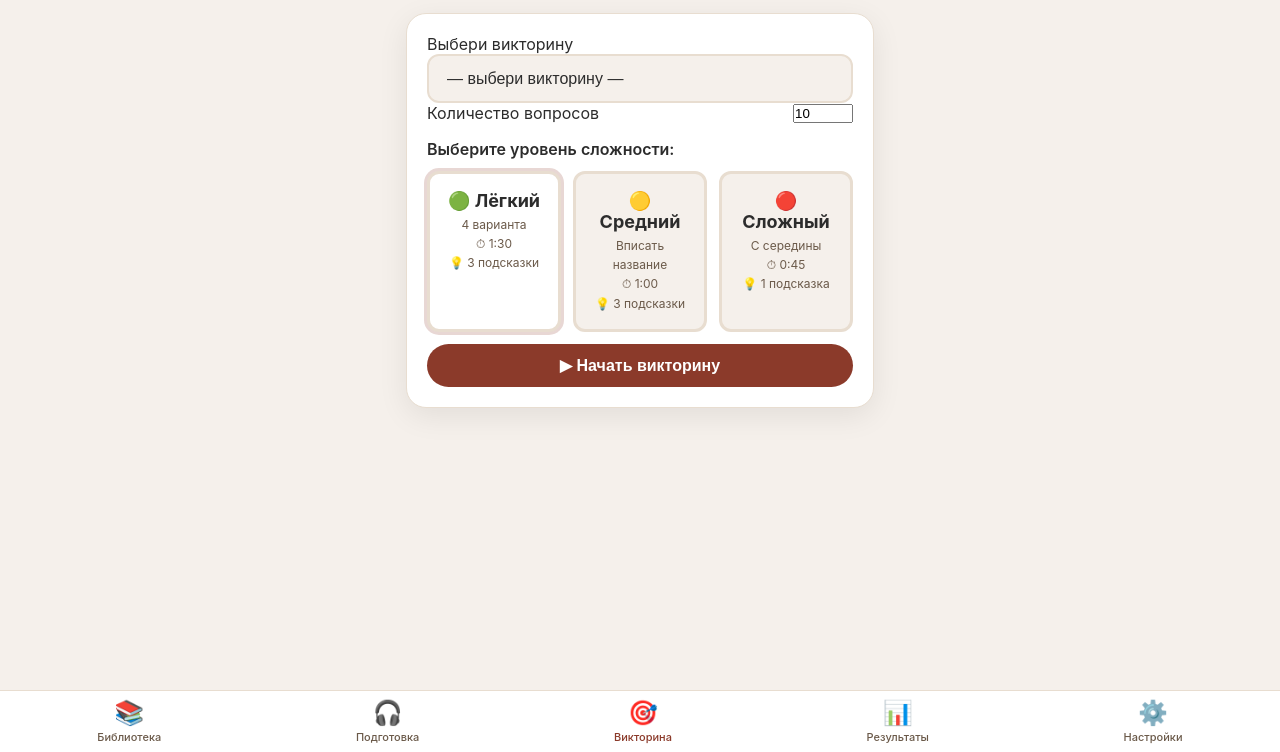
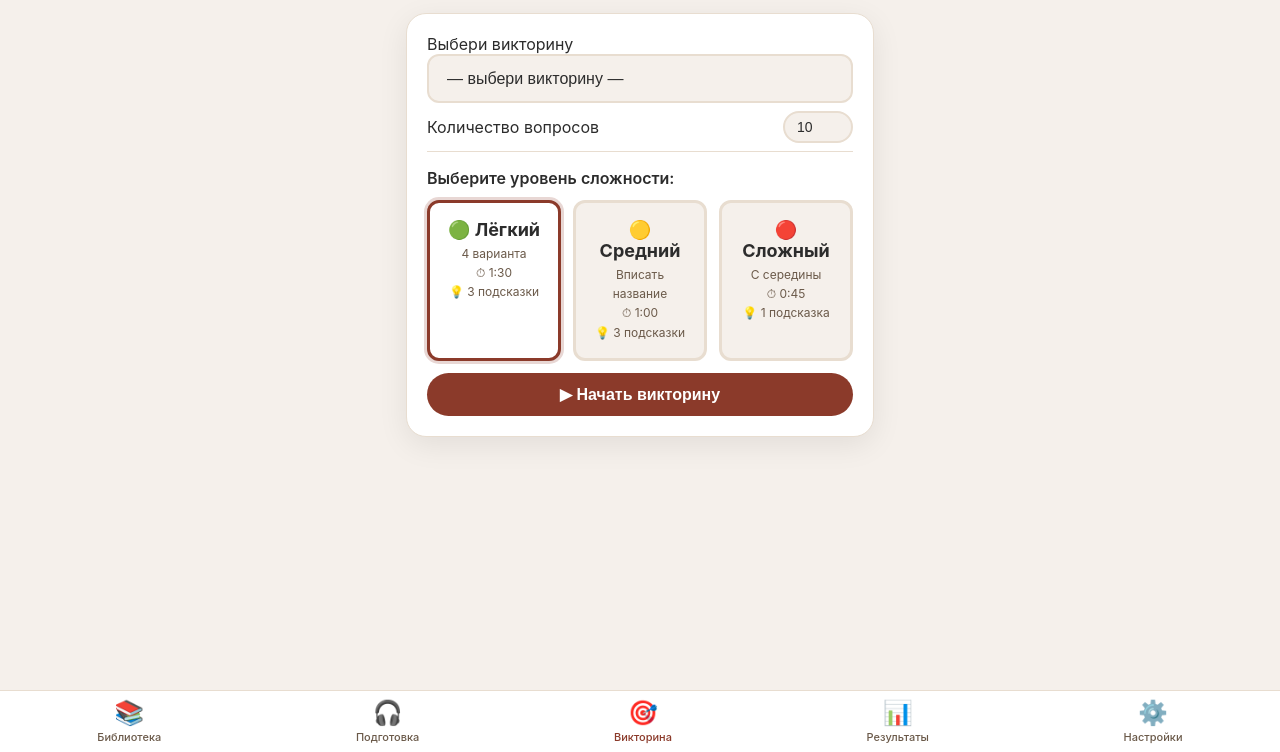
Before and after one commit to mi1kare/muqwiz, a website built with webpack: page quiz.html in a window 1280 px wide. Shown: the part 48-800 px from the top of the page. Built offline with nearby package versions, Linux system fonts and the light colour scheme.

Commit message:
Update style.css

```diff
--- a/css/style.css
+++ b/css/style.css
@@ -468,7 +468,7 @@ body.dark {
 }
 
 /* ============================================
-   ПОДГОТОВКА (ФИКС: эти классы потерялись)
+   ПОДГОТОВКА
    ============================================ */
 .prepare-select {
     margin-bottom: 16px;
@@ -589,7 +589,8 @@ body.dark {
     box-shadow: 0 4px 12px rgba(0, 0, 0, 0.1);
 }
 .level-btn.selected {
-    border-color: var color(--accent);
+    /* ФИКС: была опечатка var color */
+    border-color: var(--accent);
     background: var(--card);
     box-shadow: 0 0 0 3px rgba(139, 58, 42, 0.2);
 }
@@ -614,17 +615,16 @@ body.dark {
 }
 
 /* ============================================
-   НАСТРОЙКИ ВИКТОРИНЫ
+   НАСТРОЙКИ ВИКТОРИНЫ (ИСПРАВЛЕНЫ ОШИБКИ)
    ============================================ */
 .settings-row {
     display: flex;
     justify-content: space-between;
     align-items: center;
-    padding: 8:px 0;
-    border-bottom:  var1px solid var(--border(--);
+    padding: 8px 0;
+    border-bottom: 1px solid var(--border);
 }
-.settings-row:textlast-child {
-);
+.settings-row:last-child {
     border-bottom: none;
 }
 .settings-row input[type="number"] {
@@ -918,7 +918,7 @@ body.dark {
 }
 
 /* ============================================
-   НАСТРОЙКИ (ФИКС: эти классы тоже потерялись)
+   НАСТРОЙКИ
    ============================================ */
 .settings-group {
     background: var(--card);
```
